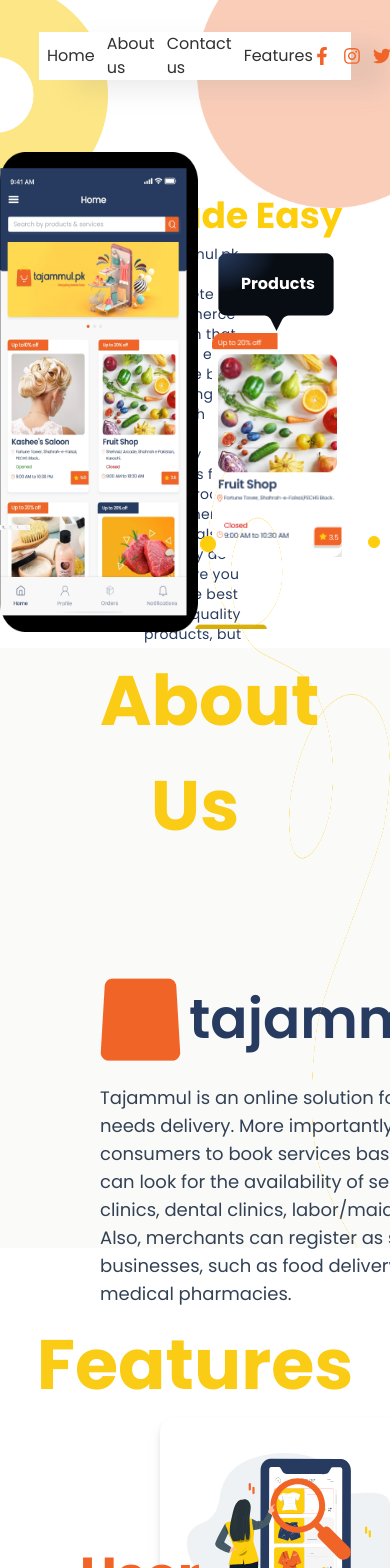
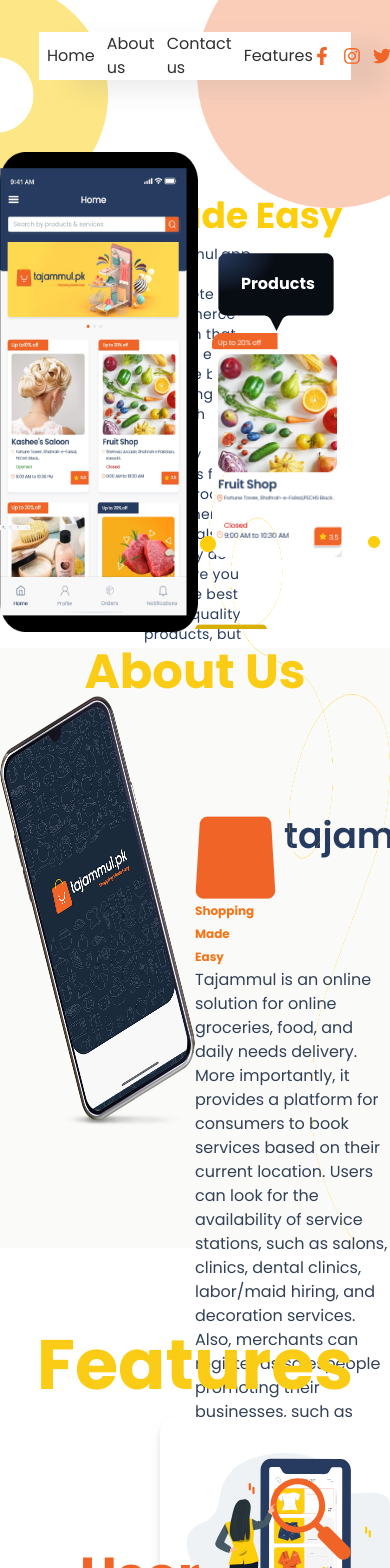
Before and after one commit to hanna-khan/Tajammul-app, a React (Create React App) app: page / in a window 390 px wide. Shown: the top 1568 px of the page. Built offline with nearby package versions, Linux system fonts and the light colour scheme.

Commit message:
responsiveness fixes

```diff
--- a/src/components/About.jsx
+++ b/src/components/About.jsx
@@ -26,30 +26,30 @@
         <div className="absolute left-[28rem] top-[12.5rem]">
           <img className="h-[.75rem]" src={yellowCircle} alt="" />
         </div>
-        <div className="mx-[100px]">
-          <div className="text-yellow-400 text-[70px] font-extrabold capitalize text-center">
+        <div>
+          <div className="text-yellow-400 text-[70px] font-extrabold capitalize text-center max-lg:text-5xl">
             About us
           </div>
-          <div className="flex container m-auto">
-            <div className="flex-1">
+          <div className="flex container m-auto flex-wrap">
+            <div className="flex-1 max-w-[50%]">
               {" "}
               <img
-                className="w-[320px] h-[430px] max-[1120px]:h-[380] max-[1120px]:w-[280]"
+                className="w-[320px] h-[430px] max-w-[900px]:h-[380] max-w-[900px]:w-[280]"
                 src={mobile}
                 alt="mobile image"
               />
             </div>
-            <div className="flex-1">
+            <div className="flex-1 max-w-[50%]">
               <div className="mt-[120px] w-[600px] flex">
                 <img src={bag} alt="" />
-                <span className="ml-2 text-[#273B60] text-[55px] font-semibold text-center">
+                <span className="ml-2 text-[#273B60] text-[55px] font-semibold text-center max-lg:text-4xl">
                   tajammul.app
                 </span>
               </div>
               <div className="text-right text-orange-500 text-[12px] font-bold leading-[23px] mr-[170px]">
                 Shopping Made Easy
               </div>
-              <div className="text-lg font-normal leading-[28px] tracking-[0px] text-slate-700">
+              <div className="text-lg font-normal leading-[28px] tracking-[0px] text-slate-700 max-lg:text-base">
                 Tajammul is an online solution for online groceries, food, and
                 daily needs delivery. More importantly, it provides a platform
                 for consumers to book services based on their current location.
--- a/src/components/Footer.jsx
+++ b/src/components/Footer.jsx
@@ -4,7 +4,7 @@
 
 const Footer = () => {
   return (
-    <div className=' w-[100vw] relative top-[100vh] font-poppins'>
+    <div className=' w-[100vw] relative top-[55vh] font-poppins'>
 
       {/* UPPER PART  */}
       <div className='p-3 mt-8 mb-2'>
@@ -18,7 +18,7 @@
 
         {/* UPPER EMAIL  */}
         <div className='text-center pt-4'>
-          <p className='text-[#273B60]'>info@tajammul.pk</p>
+          <p className='text-[#273B60]'>info@tajammul.app</p>
         </div>
 
         {/* MAIN LINKS  */}
@@ -26,7 +26,7 @@
 
           <div>
             <p className='font-bold mb-2'>Contact Us</p>
-            <p>@ info@tajammul.pk</p>
+            <p>@ info@tajammul.app</p>
           </div>
 
           <div>
--- a/src/components/Hero.jsx
+++ b/src/components/Hero.jsx
@@ -28,7 +28,7 @@
           <div>
             <h1 className='text-[#F16427] text-3xl font-bold mb-2'>Life</h1>
             <h1 className='text-[#fdce0c] text-4xl font-bold mb-2'>Made Easy</h1>
-            <p className='text-[#273b60] text-sm mb-2 w-[40%] tracking-wide'>Tajammul.pk is a complete eCommerce solution that aims to ease your life by providing you with online delivery services for food, grocery and other essentials. Not only do we serve you with the best of our quality products, but with Tajammul.pk you can book your services anytime and anywhere, by tracking the availability of the restaurants, clinics and salons. You can book both, as a merchant and get profits, as well as book as a consumer and avail offered services.</p>
+            <p className='text-[#273b60] text-sm mb-2 w-[40%] tracking-wide'>Tajammul.app is a complete eCommerce solution that aims to ease your life by providing you with online delivery services for food, grocery and other essentials. Not only do we serve you with the best of our quality products, but with Tajammul.app you can book your services anytime and anywhere, by tracking the availability of the restaurants, clinics and salons. You can book both, as a merchant and get profits, as well as book as a consumer and avail offered services.</p>
           </div>
 
           {/* BUTTONS  */}
--- a/src/components/ServiceOfferings.jsx
+++ b/src/components/ServiceOfferings.jsx
@@ -12,7 +12,7 @@
 const ServiceOfferings = () => {
   return (
 
-    <div className=" relative top-[100vh] w-screen flex justify-center items-center flex-col font-poppins">
+    <div className=" relative top-[55vh] w-screen flex justify-center items-center flex-col font-poppins">
 
       {/* UPPER BOX  */}
       <div className="flex justify-between items-center w-[100%] h-fit bg-[#F8F8F8]">
@@ -20,7 +20,7 @@
         <div className="flex-1 pl-[10rem]">
           <h1 className="text-2xl mb-2 font-semibold text-[#F16427]">Services</h1>
           <h1 className="text-3xl mb-2 font-semibold text-[#FDCE0C]">Offerings</h1>
-          <p className="text-sm font-semibold text-[#283D4B] w-[80%]">Are you tired of going to service stations only to discover that they are all full and having to return without getting your services?Tajammul.pk saves the day by allowing you to pre-book your services based on their availability. We keep an updated calendar so that we can provide you with the best possible services. You can now book a time slot and get your services. We offer salon, clinical, catering, decoration, auto mechanic, and plumbing services, as well as the option of hiring labor or maids for home services. Save yourself hours of waiting in lines by scheduling your services according to your availability.</p>
+          <p className="text-sm font-semibold text-[#283D4B] w-[80%]">Are you tired of going to service stations only to discover that they are all full and having to return without getting your services?Tajammul.app saves the day by allowing you to pre-book your services based on their availability. We keep an updated calendar so that we can provide you with the best possible services. You can now book a time slot and get your services. We offer salon, clinical, catering, decoration, auto mechanic, and plumbing services, as well as the option of hiring labor or maids for home services. Save yourself hours of waiting in lines by scheduling your services according to your availability.</p>
         </div>
 
         <div className="flex-1 relative flex justify-center items-center bg-gradient-to-br from-blue-800 to-blue-900 h-[25rem] pt-3">
```
